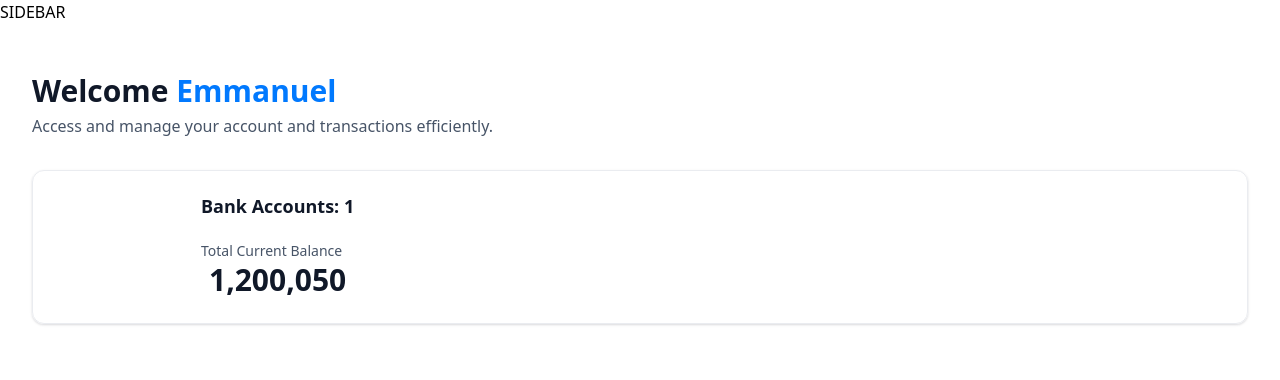
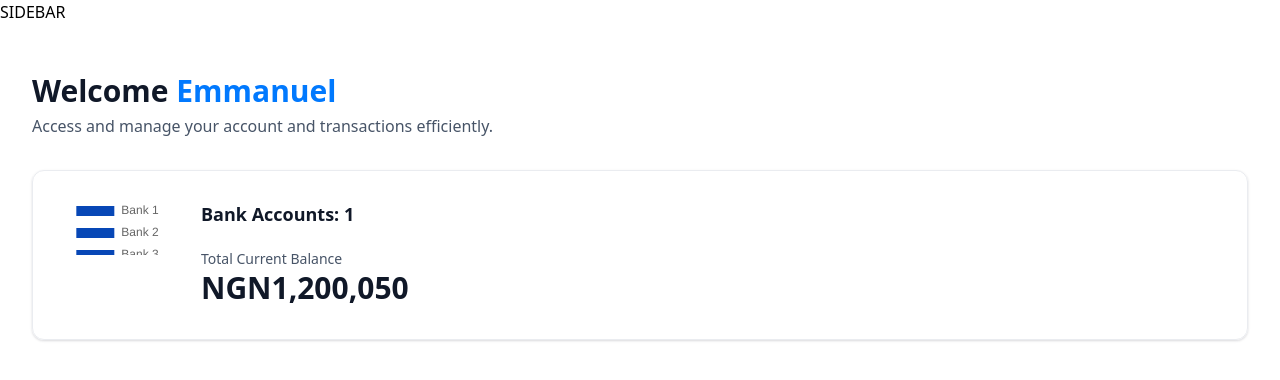
Before and after one commit to ukaemma2/banking-app, a Next.js app: page / in a window 1280 px wide. Shown: the top 380 px of the page. Built offline with nearby package versions, Linux system fonts and the light colour scheme.

Commit message:
added Doughnut Char.js

```diff
--- a/components/AnimatedCounter.tsx
+++ b/components/AnimatedCounter.tsx
@@ -4,9 +4,12 @@
 
 const  AnimatedCounter = ({amount}: {amount: number}) => {
   return (
-    <div>
+    <div className="w-full">
         <p>
-            <CountUp end={amount}/>
+            <CountUp
+            decimal=""
+            prefix="NGN"
+             end={amount}/>
         </p>
     </div>
   )
--- /dev/null
+++ b/components/DoughnutChart.tsx
@@ -0,0 +1,24 @@
+'use client'
+import { Chart as ChartJS, ArcElement, Tooltip, Legend } from "chart.js";
+import { Doughnut } from "react-chartjs-2";
+
+ChartJS.register(ArcElement, Tooltip, Legend);
+
+
+const DoughnutChart = ({accounts}: DoughnutChartProps) => {
+    const data = {
+        datasets:[
+            {
+                label:'Banks',
+                Data: [1250, 2500, 3750],
+                backgroundColor: ['#0747b6', '#2265d8', '#2f91fa']
+            }
+        ],
+        labels: ['Bank 1','Bank 2', 'Bank 3']
+    }
+  return (
+    <Doughnut data={data} />
+  )
+}
+
+export default DoughnutChart
--- a/components/TotalBalanceBox.tsx
+++ b/components/TotalBalanceBox.tsx
@@ -1,6 +1,7 @@
 
 import React from 'react'
 import AnimatedCounter from './AnimatedCounter'
+import DoughnutChart from './DoughnutChart'
 
 const TotalBalanceBox = ({accounts = [], totalBanks, totalCurrentBalance
 }: TotalBalanceBoxProps) => {
@@ -8,7 +9,7 @@
     return (
         <section className='total-balance'>
             <div className='total-balance-chart'>
-                {/* DoughnutChart */}
+                < DoughnutChart accounts={accounts}/>
             </div>
 
             <div className='flex flex-col gap-6'>
@@ -19,10 +20,10 @@
                     <p className='total-balance-label'>
                         Total Current Balance
                     </p>
-                    <p className='total-balance-amount flex-center gap-2'>
+                    <div className='total-balance-amount flex-center gap-2'>
                         <AnimatedCounter amount={totalCurrentBalance}/>
 
-                    </p>
+                    </div>
                 </div>
             </div>
         </section>
--- a/package.json
+++ b/package.json
@@ -11,12 +11,14 @@
   "dependencies": {
     "@radix-ui/react-icons": "^1.3.0",
     "@radix-ui/react-slot": "^1.1.0",
+    "chart.js": "^4.5.1",
     "class-variance-authority": "^0.7.0",
     "clsx": "^2.1.1",
     "lucide-react": "^0.446.0",
     "next": "14.2.13",
     "query-string": "^9.1.1",
     "react": "^18",
+    "react-chartjs-2": "^5.3.0",
     "react-countup": "^6.5.3",
     "react-dom": "^18",
     "tailwind-merge": "^2.5.2",
```
Also changed, not shown: 1 other file (tests, documents, lock files or other folders).
